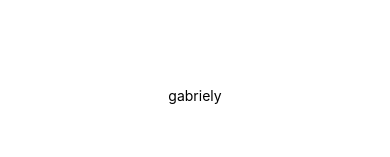
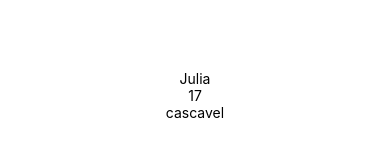
Before and after one commit to gabyyy15/mob_gabriely, a React Native app in the folder app-laboratorio/: screen / in a window 390 px wide. Shown: the part 327-484 px from the top of the page. Built offline with nearby package versions, Linux system fonts and the light colour scheme.

Commit message:
exercicio 3 ok

```diff
--- a/app-laboratorio/App.js
+++ b/app-laboratorio/App.js
@@ -1,13 +1,18 @@
 import { StyleSheet, Text, View } from 'react-native';
 
-const nome = "gabriely"
-
+const eu = {
+  nome: "Julia",
+  idade: 17,
+  cidade: "cascavel"
+};
 
 export default function App() {
   return (
     <View style={styles.container}>
-      <Text>{nome}</Text>
-    </View>
+      <Text>{eu.nome}</Text>
+    <Text>{eu.idade}</Text>
+     <Text>{eu.cidade}</Text>
+     </View>
   );
 }
 
```
